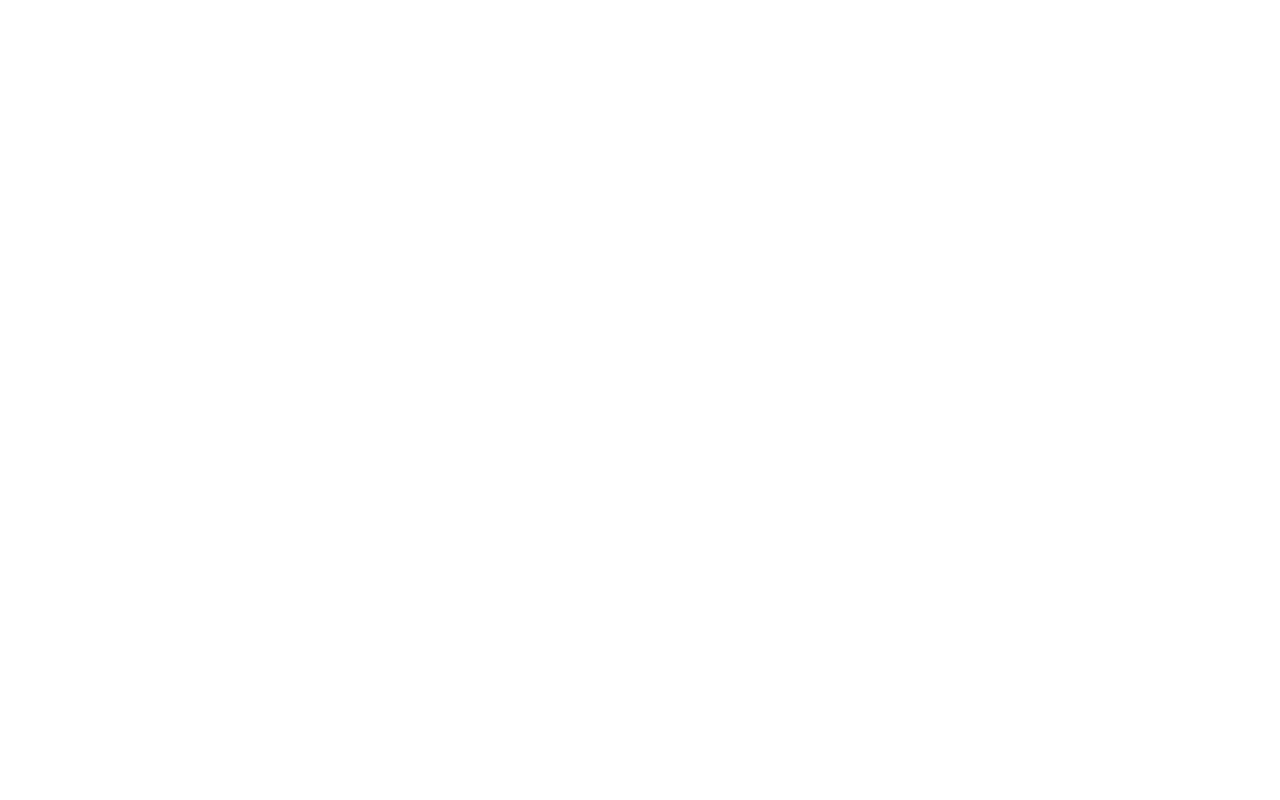
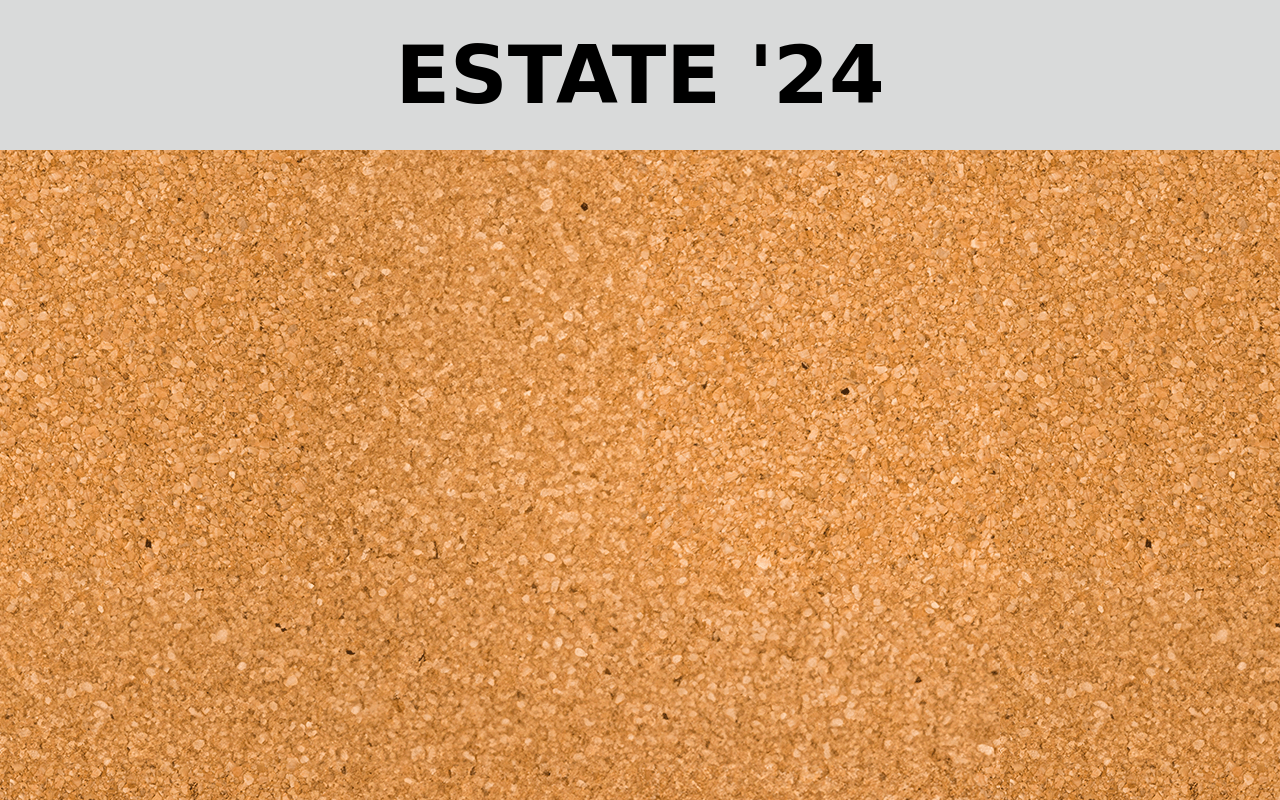
Before and after one commit to francescoboschelle/js-photo-blog, a plain HTML site: page index.html in a window 1280 px wide. Drawn offline with Linux system fonts and the light colour scheme; a web font is replaced by a local one.

Commit message:
Add header with title & styling to index.html

```diff
--- a/css/style.css
+++ b/css/style.css
@@ -0,0 +1,53 @@
+/* #region debug */
+
+.debug {
+  outline: 1px dashed red;
+}
+
+/* #endregion debug */
+
+/* #region reset */
+
+* {
+  box-sizing: border-box;
+  margin: 0;
+  padding: 0;
+}
+
+/* #endregion reset */
+
+/* #region global */
+
+:root {
+  --bg-main: rgb(217, 218, 218);
+}
+
+body {
+  background-image: url("../img/cork.png");
+  background-repeat: repeat;
+  background-size: auto;
+}
+
+.container {
+  margin: auto;
+}
+
+/* #endregion global */
+
+/* #region header */
+
+header {
+  background-color: var(--bg-main);
+  text-align: center;
+  align-content: center;
+  height: 150px;
+
+  h1 {
+    font-size: 5rem;
+    font-family: "Edu TAS Beginner", cursive;
+    font-optical-sizing: auto;
+    font-style: normal;
+  }
+}
+
+/* #endregion header */
--- a/index.html
+++ b/index.html
@@ -22,6 +22,9 @@
   </head>
 
   <body>
+    <header>
+      <h1>ESTATE &apos;24</h1>
+    </header>
     <!-- Main Script -->
     <script src="./js/main.js"></script>
   </body>
```
Also changed, not shown: 1 other file.
